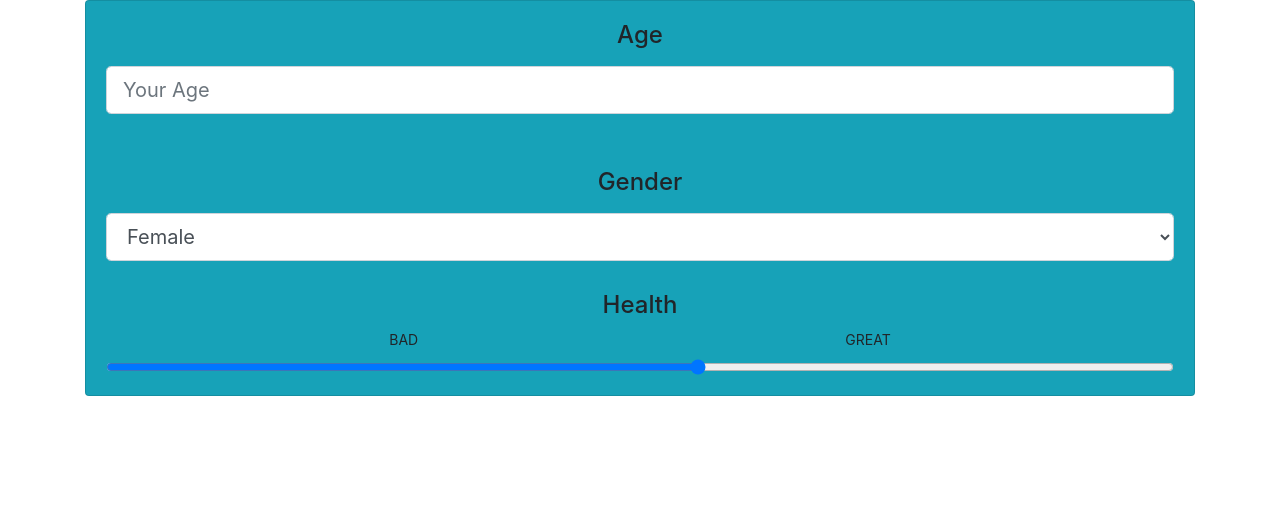
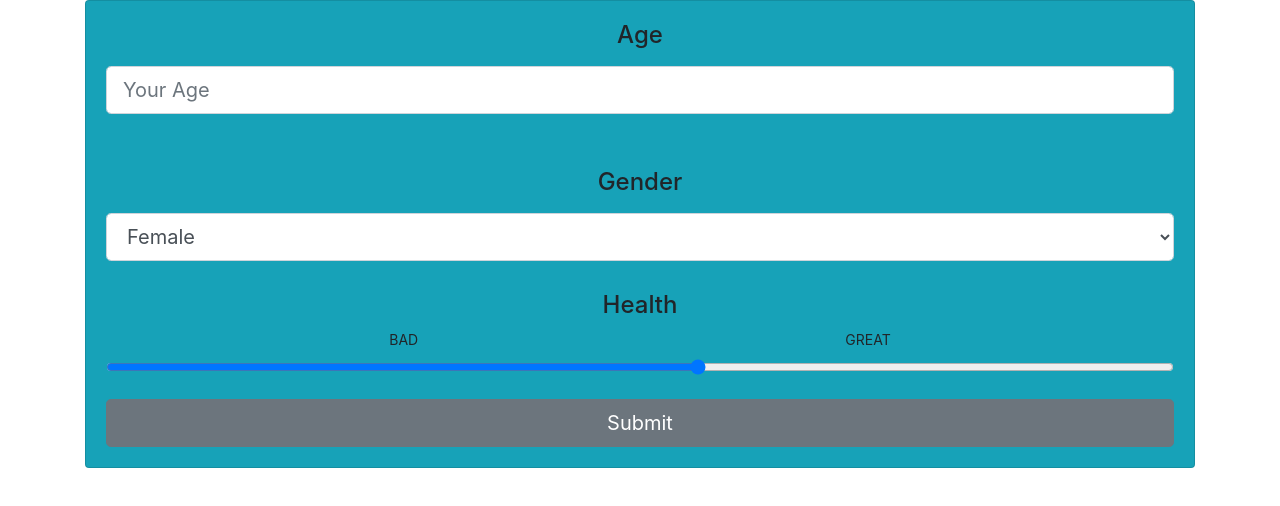
Before and after one commit to LiamPKenna/Galactic-Age-Calculator, a website built with webpack: page src/index.html in a window 1280 px wide. Built offline with nearby package versions, Linux system fonts and the light colour scheme.

Commit message:
add submit button

```diff
--- a/src/index.html
+++ b/src/index.html
@@ -19,7 +19,8 @@
             <option value="N">Non-Binary</option>
           </select>
           <label for="health" id="health-label"><h4>Health</h4><span id="bad">BAD</span><span id="great">GREAT</span></label>
-          <input type="range" id="health-input" class="form-control-range" name="health" min="1" max="10" step="1">
+          <input type="range" id="health-input" class="form-control-range" name="health" min="1" max="10" step="1"><br>
+          <button type="submit" class="btn btn-secondary btn-lg btn-block">Submit</button>
         </form>
       </div>
     </div>
```
